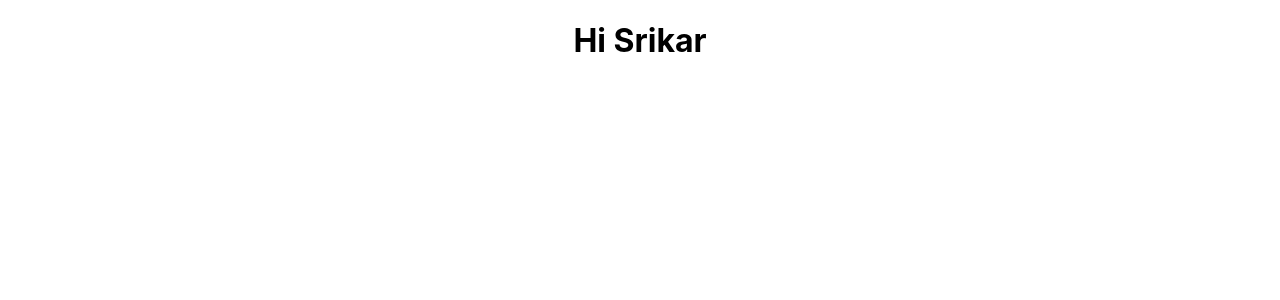
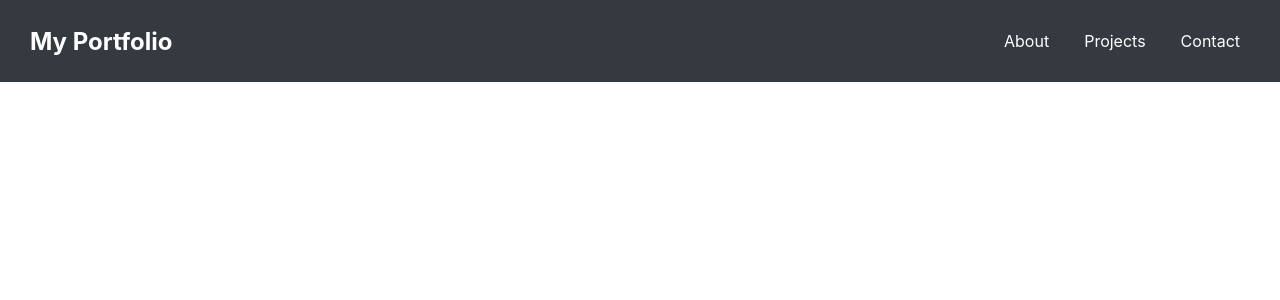
Before and after one commit to codepyrater/weather, a React (Create React App) app: page / in a window 1280 px wide. Shown: the top 300 px of the page. Built offline with nearby package versions, Linux system fonts and the light colour scheme.

Commit message:
added navbar

```diff
--- a/src/App.tsx
+++ b/src/App.tsx
@@ -1,12 +1,33 @@
 import React from 'react';
-
+import { BrowserRouter, Route, Routes } from 'react-router-dom';
+import { QueryClient, QueryClientProvider } from 'react-query';
 import './App.css';
 import { LandingPage } from './components/Landingpage';
+
+export const queryClient = new QueryClient({
+  defaultOptions: {
+    queries: {
+      retry: 1,
+      refetchOnWindowFocus: false,
+      staleTime: Infinity,
+    },
+  },
+});
 
 function App() {
   return (
     <div className="App">
-     <LandingPage></LandingPage>
+
+     <BrowserRouter>
+     <QueryClientProvider client={queryClient}>
+     <Routes>
+     <Route path="/" element={<LandingPage />} />
+
+      </Routes>
+
+     </QueryClientProvider>
+     </BrowserRouter>
+
     </div>
   );
 }
--- a/src/components/Landingpage.tsx
+++ b/src/components/Landingpage.tsx
@@ -1,8 +1,14 @@
 import React from "react";
 
+
+import { Link } from "@mui/material";
+import { Navbar } from "./Navbar/navbar";
 export const LandingPage = () => {
-  return (
-    <div><h1>Hi Srikar</h1></div>
 
-  );
-};
+    return (
+      <div>
+       <Navbar></Navbar>
+
+      </div>
+    );
+}
--- /dev/null
+++ b/src/components/Navbar/Navbar.css
@@ -0,0 +1,30 @@
+.navbar {
+    display: flex;
+    justify-content: space-between;
+    align-items: center;
+    background-color: #343a40;
+    padding: 15px 30px;
+    color: white;
+  }
+
+  .navbar-logo {
+    font-size: 24px;
+    font-weight: bold;
+  }
+
+  .navbar-links {
+    list-style: none;
+    display: flex;
+    gap: 15px;
+  }
+
+  .navbar-links a {
+    text-decoration: none;
+    color: white;
+    padding: 5px 10px;
+    transition: background-color 0.3s ease;
+  }
+
+  .navbar-links a:hover {
+    background-color: #495057;
+  }
--- /dev/null
+++ b/src/components/Navbar/navbar.tsx
@@ -0,0 +1,24 @@
+import React from "react";
+import './Navbar.css';
+import { Box} from '@mui/material';
+
+
+export const Navbar = () => {
+
+    return (
+
+       <Box>
+        <nav className="navbar">
+      <div className="navbar-logo">My Portfolio</div>
+      <ul className="navbar-links">
+        <li><a href="#about">About</a></li>
+        <li><a href="#projects">Projects</a></li>
+        <li><a href="#contact">Contact</a></li>
+        {/* Add more links as needed */}
+      </ul>
+    </nav>
+     </Box>
+
+
+    );
+}
```
Also changed, not shown: package.json (+7 -1 lines), 2 other files (tests, documents, lock files or other folders).
